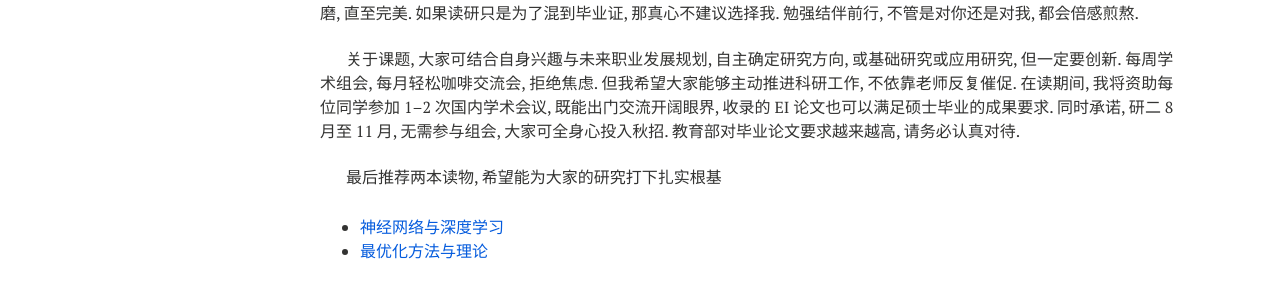
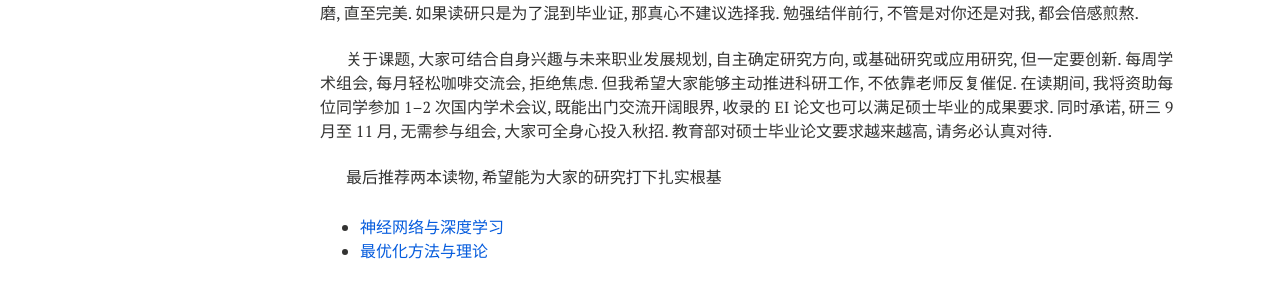
Before and after one commit to xianchaoxiu/xianchaoxiu.github.io, a Jekyll site: the page built from chinese/reading/index.md, in a window 1280 px wide. Shown: the part 1850-2141 px from the top of the page. Built offline with Jekyll 4.4.1, drawn with Linux system fonts in a browser that asks for light colours; nearby versions of some CDN libraries.

Commit message:
Update index.md

```diff
--- a/chinese/reading/index.md
+++ b/chinese/reading/index.md
@@ -91,8 +91,8 @@ share: false
 每周学术组会, 每月轻松咖啡交流会, 拒绝焦虑.
 但我希望大家能够主动推进科研工作, 不依靠老师反复催促.
 在读期间, 我将资助每位同学参加 1–2 次国内学术会议, 既能出门交流开阔眼界, 收录的 EI 论文也可以满足硕士毕业的成果要求.
-同时承诺, 研二 8 月至 11 月, 无需参与组会, 大家可全身心投入秋招.
-教育部对毕业论文要求越来越高, 请务必认真对待. <br> <br>
+同时承诺, 研三 9 月至 11 月, 无需参与组会, 大家可全身心投入秋招.
+教育部对硕士毕业论文要求越来越高, 请务必认真对待. <br> <br>
 
 
 最后推荐两本读物, 希望能为大家的研究打下扎实根基
```
